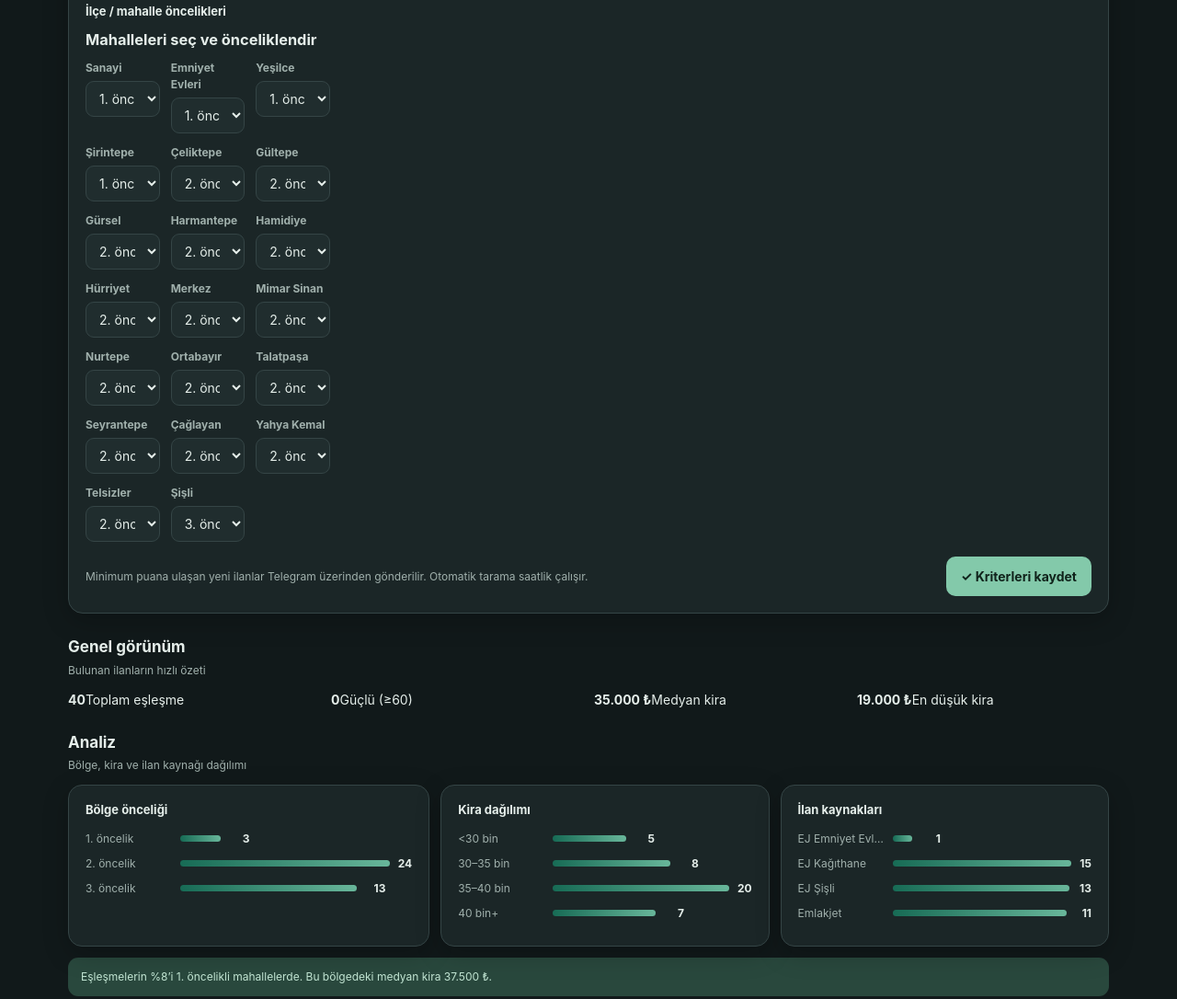
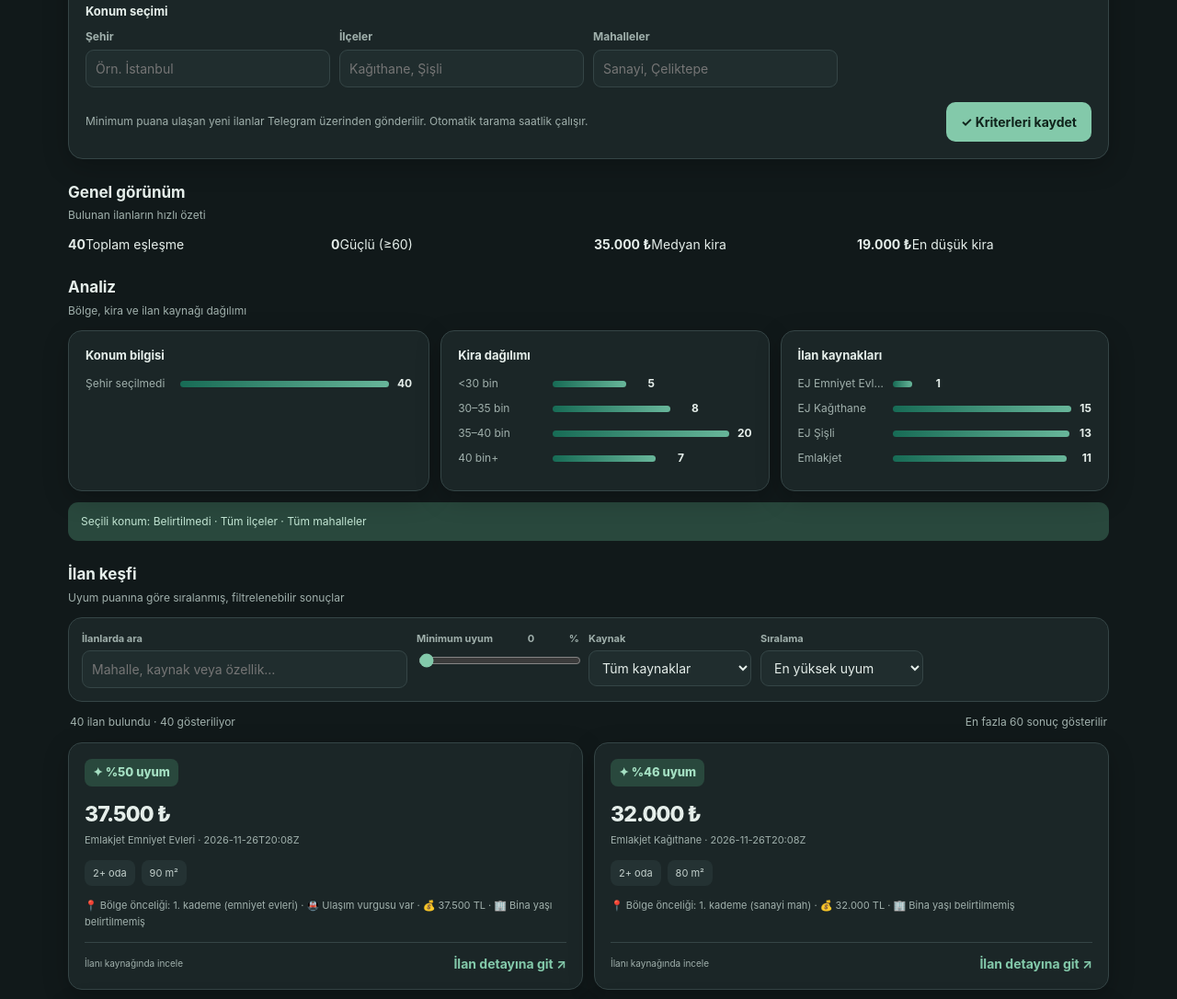
Before and after one commit to pektasf/kira-agent, a plain HTML site: page docs/index.html in a window 1280 px wide. Shown: the part 583-1669 px from the top of the page at 92% size. Drawn offline with Linux system fonts and the light colour scheme; no server answers.

Commit message:
Simplify search location filters and remove priority UI

```diff
--- a/docs/index.html
+++ b/docs/index.html
@@ -14,24 +14,22 @@
 </style></head><body><main class="shell">
 <header class="hero"><div class="brand"><div class="logo">⌂</div><div><div class="eyebrow">Akıllı konut arama asistanı</div><h1>Kira Agent</h1><p>İlanları tara, kriterlerine göre puanla, fırsatları kaçırma.</p></div></div><div class="actions"><button class="btn" id="scanBtn" onclick="run()">▶ Tara</button><button class="btn secondary" id="stopBtn" onclick="stopScan()" disabled>■ Durdur</button><button class="btn secondary" onclick="rescan()" title="Daha önce görülen ilanlar dahil yeniden değerlendirir">Tümünü yeniden tara</button></div></header>
 <div class="statusline"><span class="dot"></span><span>Otomatik tarama aktif</span><span>·</span><span id="upd">Son tarama yükleniyor…</span><span id="errs"></span></div><div id="msg" aria-live="polite"></div>
-<section class="section"><div class="section-head"><div><h2>Arama profilin</h2><p>Konumu ve kriterleri belirle; gerisini Kira Agent takip etsin.</p></div></div><div class="quick-panel"><div id="quickCriteria" class="quick-grid"></div><div style="margin-top:18px"><div style="font-weight:700;font-size:13px;margin-bottom:8px">İlçe / mahalle öncelikleri</div><div id="quickAreas" class="quick-areas"></div></div><div class="quick-actions"><span class="quick-hint">Minimum puana ulaşan yeni ilanlar Telegram üzerinden gönderilir. Otomatik tarama saatlik çalışır.</span><button class="btn" onclick="save()">✓ Kriterleri kaydet</button></div></div></section>
+<section class="section"><div class="section-head"><div><h2>Arama profilin</h2><p>Konumu ve kriterleri belirle; gerisini Kira Agent takip etsin.</p></div></div><div class="quick-panel"><div id="quickCriteria" class="quick-grid"></div><div style="margin-top:18px"><div style="font-weight:700;font-size:13px;margin-bottom:8px">Konum seçimi</div><div id="quickAreas" class="quick-areas"><div><label>Şehir</label><input id="city" placeholder="Örn. İstanbul"></div><div><label>İlçeler</label><input id="districts" placeholder="Kağıthane, Şişli"></div><div><label>Mahalleler</label><input id="neighborhoods" placeholder="Sanayi, Çeliktepe"></div></div></div><div class="quick-actions"><span class="quick-hint">Minimum puana ulaşan yeni ilanlar Telegram üzerinden gönderilir. Otomatik tarama saatlik çalışır.</span><button class="btn" onclick="save()">✓ Kriterleri kaydet</button></div></div></section>
 <section class="section"><div class="section-head"><div><h2>Genel görünüm</h2><p>Bulunan ilanların hızlı özeti</p></div></div><div class="kpis" id="kpi"></div></section>
-<section class="section"><div class="section-head"><div><h2>Analiz</h2><p>Bölge, kira ve ilan kaynağı dağılımı</p></div></div><div class="insights"><div class="panel"><h3>Bölge önceliği</h3><div id="byTier"></div></div><div class="panel"><h3>Kira dağılımı</h3><div id="byPrice"></div></div><div class="panel"><h3>İlan kaynakları</h3><div id="bySrc"></div></div></div><p id="insight" class="insight-note"></p></section>
+<section class="section"><div class="section-head"><div><h2>Analiz</h2><p>Bölge, kira ve ilan kaynağı dağılımı</p></div></div><div class="insights"><div class="panel"><h3>Konum bilgisi</h3><div id="byLocation"></div></div><div class="panel"><h3>Kira dağılımı</h3><div id="byPrice"></div></div><div class="panel"><h3>İlan kaynakları</h3><div id="bySrc"></div></div></div><p id="insight" class="insight-note"></p></section>
 <section class="section"><div class="section-head"><div><h2>İlan keşfi</h2><p>Uyum puanına göre sıralanmış, filtrelenebilir sonuçlar</p></div></div>
-<div class="filters"><div><label>İlanlarda ara</label><input id="fq" placeholder="Mahalle, kaynak veya özellik…" oninput="view()"></div><div><label class="range-label">Minimum uyum <span id="fsv">0</span>%</label><input id="fscore" type="range" min="0" max="100" value="0" oninput="$('fsv').textContent=this.value;view()"></div><div><label>Bölge kademesi</label><select id="ftier" onchange="view()"><option value="">Tüm bölgeler</option><option value="1">1. öncelik</option><option value="2">2. öncelik</option><option value="3">3. öncelik</option></select></div><div><label>Kaynak</label><select id="fsrc" onchange="view()"></select></div><div><label>Sıralama</label><select id="fsort" onchange="view()"><option value="score">En yüksek uyum</option><option value="new">En yeni</option><option value="priceAsc">En düşük kira</option><option value="priceDesc">En yüksek kira</option></select></div></div>
+<div class="filters"><div><label>İlanlarda ara</label><input id="fq" placeholder="Mahalle, kaynak veya özellik…" oninput="view()"></div><div><label class="range-label">Minimum uyum <span id="fsv">0</span>%</label><input id="fscore" type="range" min="0" max="100" value="0" oninput="$('fsv').textContent=this.value;view()"></div><div><label>Kaynak</label><select id="fsrc" onchange="view()"></select></div><div><label>Sıralama</label><select id="fsort" onchange="view()"><option value="score">En yüksek uyum</option><option value="new">En yeni</option><option value="priceAsc">En düşük kira</option><option value="priceDesc">En yüksek kira</option></select></div></div>
 <div class="results-meta"><span id="cnt">İlanlar yükleniyor…</span><span>En fazla 60 sonuç gösterilir</span></div><div id="top"></div></section>
 <section class="section"><details class="settings-wrap"><summary>⚙ Arama ayarları ve kaynak yönetimi <span style="float:right;color:#718096;font-size:11px;font-weight:500">Aç / Kapat　⌄</span></summary><div class="settings-content">
 <h3>Arama kriterleri</h3><div class="form-grid"><div><label>Maksimum kira (TL)</label><input id="budget_max" type="number" step="500"></div><div><label>Minimum oda (2 = 2+1)</label><input id="min_rooms" type="number" min="1" max="5"></div><div><label>Minimum alan (m²)</label><input id="min_sqm" type="number" placeholder="Farketmez"></div><div><label>Maksimum bina yaşı</label><input id="max_building_age" type="number"></div><div><label>Tarama sıklığı</label><select id="frequency_minutes"><option value="60">1 saat</option><option value="180">3 saat</option><option value="360">6 saat</option><option value="720">12 saat</option></select></div><div><label>Telegram minimum uyum (%)</label><input id="send_min_score" type="number" min="0" max="100"></div></div>
 <div class="checks"><label class="ck"><input type="checkbox" id="allow_furnished"> Eşyalı ilanlar dahil</label><label class="ck"><input type="checkbox" id="attic_needs_elevator"> Çatı katında asansör şart</label><label class="ck"><input type="checkbox" id="notify"> Telegram bildirimi açık</label></div>
 <div class="form-grid"><div><label>İstemediğim kelimeler</label><input id="exclude_words" placeholder="bodrum, ara kat"></div><div><label>Tercih ettiğim kelimeler</label><input id="prefer_words" placeholder="balkon, metro, cadde"></div></div>
-<h3>Mahalle öncelikleri</h3><div class="form-grid" id="areas"></div>
-<h3>İlçe ekle</h3><div class="form-grid"><div><label>İlçe adı</label><input id="dn" placeholder="Örn. Beşiktaş"></div><div><label>Öncelik</label><select id="dt"><option value="1">1. öncelik</option><option value="2" selected>2. öncelik</option><option value="3">3. öncelik</option></select></div><div style="align-self:end"><button class="btn" style="width:100%" onclick="addD()">İlçe ekle</button></div></div><div id="dl"></div>
+
 <h3>Kaynak ekle</h3><div class="form-grid"><div><label>Kaynak türü</label><select id="st"><option value="site">Emlak sitesi</option><option value="tg">Telegram kanalı</option></select></div><div><label>Kaynak adı</label><input id="sn" placeholder="Zingat"></div><div><label>Arama bağlantısı / kanal adı</label><input id="su" placeholder="https://… veya kanal adı"></div></div><div style="margin-top:10px"><button class="btn" onclick="addS()">Kaynak ekle</button></div><div id="sl"></div>
 <h3>GitHub bağlantısı</h3><div class="token-grid"><div><label>GitHub token</label><input id="tok" type="password" autocomplete="off"><div class="found">Durdur butonu için token Actions okuma/yazma iznine sahip olmalı.</div></div><div><label>Repo (kullanıcı/repo)</label><input id="repo"></div></div><div class="save-row"><button class="btn" onclick="save()">Ayarları kaydet</button></div></div></details></section>
 </main><script>
 const $=id=>document.getElementById(id),fold=s=>s.replace(/İ/g,"i").replace(/I/g,"ı").toLowerCase().replace(/ç/g,"c").replace(/ş/g,"s").replace(/ğ/g,"g").replace(/ı/g,"i").replace(/ö/g,"o").replace(/ü/g,"u");
 const NUM=["budget_max","min_rooms","min_sqm","max_building_age","frequency_minutes","send_min_score"],CHK=["allow_furnished","attic_needs_elevator","notify"],WORDS=["exclude_words","prefer_words"],DEF={allow_furnished:false,attic_needs_elevator:true,notify:true};
-const AREAS="sanayi mah:Sanayi:1,emniyet evleri:Emniyet Evleri:1,yesilce:Yeşilce:1,sirintepe:Şirintepe:1,celiktepe:Çeliktepe:2,gultepe:Gültepe:2,gursel:Gürsel:2,harmantepe:Harmantepe:2,hamidiye:Hamidiye:2,hurriyet:Hürriyet:2,merkez mah:Merkez:2,mimar sinan:Mimar Sinan:2,nurtepe:Nurtepe:2,ortabayir:Ortabayır:2,talatpasa:Talatpaşa:2,seyrantepe:Seyrantepe:2,caglayan:Çağlayan:2,yahya kemal:Yahya Kemal:2,telsizler:Telsizler:2,sisli:Şişli:3".split(",").map(x=>x.split(":"));
 let S={},D=[],CS=[],ALL=[],activeRunId=null,scanBusy=false,stopRequested=false;
 const tl=n=>n?n.toLocaleString("tr-TR")+" ₺":"?",msg=t=>$("msg").textContent=t,med=a=>{a=a.filter(Boolean).sort((x,y)=>x-y);return a.length?a[a.length>>1]:0};
 $("tok").value=localStorage.tok||"";
@@ -41,10 +39,12 @@ async function getJSON(f){if(!location.hostname.endsWith("github.io")){try{const
  try{const r=await fetch(`https://api.github.com/repos/${$("repo").value}/contents/docs/${f}`,{headers:{Accept:"application/vnd.github.raw+json"}});if(r.ok)return await r.json()}catch(e){}
  try{return await (await fetch(f+"?t="+Date.now())).json()}catch(e){return null}}
 async function load(){
- S=await getJSON("settings.json")||{};D=S.districts||[];CS=S.custom_sources||[];
+ S=await getJSON("settings.json")||{};CS=S.custom_sources||[];
  NUM.forEach(k=>{if(S[k]!=null)$(k).value=S[k]});CHK.forEach(k=>$(k).checked=S[k]??DEF[k]);WORDS.forEach(k=>$(k).value=(S[k]||[]).join(", "));
- $("areas").innerHTML=AREAS.map(([a,n,t])=>{const v=(S.areas||{})[a]??t;return `<div><label>${n}</label><select data-a="${a}">${[["0","Kapalı"],["1","1. öncelik"],["2","2. öncelik"],["3","3. öncelik"]].map(([x,y])=>`<option value="${x}" ${x==v?"selected":""}>${y}</option>`).join("")}</select></div>`}).join("");
- const heads=[...document.querySelectorAll(".settings-content h3")],forms=document.querySelectorAll(".settings-content .form-grid");const ch=heads.find(x=>x.textContent.includes("Arama kriterleri")),ah=heads.find(x=>x.textContent.includes("Mahalle öncelikleri"));if(ch){$("quickCriteria").append(ch);$("quickCriteria").append(forms[0]);const checks=document.querySelector(".settings-content .checks");if(checks)$("quickCriteria").append(checks);}if(ah){$("quickAreas").append(ah);$("quickAreas").append($("areas"));ah.textContent="Mahalleleri seç ve önceliklendir";}chips();srcs();loadRes()}
+ const L=S.locations||{};$("city").value=L.city||"";$("districts").value=(L.districts||[]).join(", ");$("neighborhoods").value=(L.neighborhoods||[]).join(", ");
+ const heads=[...document.querySelectorAll(".settings-content h3")],forms=document.querySelectorAll(".settings-content .form-grid"),ch=heads.find(x=>x.textContent.includes("Arama kriterleri"));
+ if(ch){$("quickCriteria").append(ch);$("quickCriteria").append(forms[0]);const checks=document.querySelector(".settings-content .checks");if(checks)$("quickCriteria").append(checks);}
+ srcs();loadRes()}
 async function loadRes(){
  const R=await getJSON("results.json")||{items:[]};ALL=R.items||[];
  $("upd").textContent="Son tarama: "+(R.updated||"henüz yok")+(R.errors?.length?" · ⚠️ "+R.errors.length+" kaynak hatası":"");
@@ -53,32 +53,28 @@ async function loadRes(){
 function bar(el,rows){const mx=Math.max(1,...rows.map(r=>r[1]));$(el).innerHTML=rows.map(([a,n])=>`<div class="row"><span>${a}</span><div class="bar" style="width:${n/mx*100}%"></div><span>${n}</span></div>`).join("")}
 function report(){
  const it=ALL,pr=it.map(i=>i.price).filter(Boolean).sort((a,b)=>a-b);
- $("kpi").innerHTML=[["Toplam eşleşme",it.length],["Güçlü (≥60)",it.filter(i=>i.score>=60).length],["Medyan kira",tl(med(pr))],["En düşük kira",tl(pr[0])]].map(([a,b])=>`<div class="c"><b>${b}</b><span class="m">${a}</span></div>`).join("");
- bar("byTier",[1,2,3].map(t=>[t+". öncelik",it.filter(i=>i.tier==t).length]));
+ $("kpi").innerHTML=[["Toplam eşleşme",it.length],["Güçlü (≥60)",it.filter(i=>i.score>=60).length],["Medyan kira",tl(med(pr))],["En düşük kira",tl(pr[0])]].map(([a,b])=>'<div class="c"><b>'+b+'</b><span class="m">'+a+'</span></div>').join("");
+ bar("byLocation",[[S.locations?.city||"Şehir seçilmedi",it.length]]);
  bar("byPrice",[["<30 bin",0,3e4],["30–35 bin",3e4,35e3],["35–40 bin",35e3,4e4],["40 bin+",4e4,1e9]].map(([n,a,b])=>[n,it.filter(i=>i.price>=a&&i.price<b).length]));
  bar("bySrc",[...new Set(it.map(i=>i.source))].map(s=>[s.replace("Emlakjet ","EJ "),it.filter(i=>i.source==s).length]));
- const t1=it.filter(i=>i.tier==1);
- $("insight").textContent=it.length?`Eşleşmelerin %${Math.round(t1.length/it.length*100)}’i 1. öncelikli mahallelerde. `+(t1.length?`Bu bölgedeki medyan kira ${tl(med(t1.map(i=>i.price)))}.`:"1. öncelikli bölgede henüz ilan yok; bütçeyi ya da önceliği gevşetmeyi düşün."):"Henüz eşleşen ilan yok."}
+ $("insight").textContent=it.length?"Seçili konum: "+(S.locations?.city||"Belirtilmedi")+" · "+(S.locations?.districts?.join(", ")||"Tüm ilçeler")+" · "+(S.locations?.neighborhoods?.join(", ")||"Tüm mahalleler"):"Henüz eşleşen ilan yok."}
 function view(){
- const q=fold($("fq").value),ms=+$("fscore").value,ft=$("ftier").value,fs=$("fsrc").value;
- const L=ALL.filter(i=>i.score>=ms&&(!ft||i.tier==ft)&&(!fs||i.source==fs)&&(!q||fold(i.url+" "+i.source+" "+(i.notes||[]).join(" ")).includes(q)));
+ const q=fold($("fq").value),ms=+$("fscore").value,fs=$("fsrc").value;
+ const L=ALL.filter(i=>i.score>=ms&&(!fs||i.source==fs)&&(!q||fold(i.url+" "+i.source+" "+(i.notes||[]).join(" ")).includes(q)));
  L.sort({score:(a,b)=>b.score-a.score,priceAsc:(a,b)=>(a.price||9e9)-(b.price||9e9),priceDesc:(a,b)=>(b.price||0)-(a.price||0),new:(a,b)=>(b.found||"").localeCompare(a.found||"")}[$("fsort").value]);
  $("cnt").textContent=L.length+" ilan bulundu · "+Math.min(L.length,60)+" gösteriliyor";
  $("top").innerHTML=L.length?L.slice(0,60).map(i=>{
   const facts=[i.rooms!=null?i.rooms+"+ oda":null,i.sqm?i.sqm+" m²":null,i.age!=null?"Bina yaşı "+i.age:null].filter(Boolean);
-  return `<article class="listing"><div class="listing-top"><span class="score">✦ %${i.score} uyum</span><span class="tier">${i.tier?i.tier+". öncelik":"Bölge bilgisi yok"}</span></div><div class="price">${tl(i.price)}</div><div class="listing-source">${i.source||"İlan kaynağı"} · ${i.found||"Tarih belirtilmemiş"}</div><div class="facts">${facts.map(x=>`<span class="fact">${x}</span>`).join("")||'<span class="fact">Detaylar henüz sınırlı</span>'}</div><div class="notes">${(i.notes||[]).slice(0,4).join(" · ")||"Ek açıklama bulunmuyor."}</div><div class="listing-foot"><span class="found">İlanı kaynağında incele</span><a href="${i.url}" target="_blank" rel="noopener noreferrer">İlan detayına git ↗</a></div></article>`;
+  return `<article class="listing"><div class="listing-top"><span class="score">✦ %${i.score} uyum</span></div><div class="price">${tl(i.price)}</div><div class="listing-source">${i.source||"İlan kaynağı"} · ${i.found||"Tarih belirtilmemiş"}</div><div class="facts">${facts.map(x=>`<span class="fact">${x}</span>`).join("")||'<span class="fact">Detaylar henüz sınırlı</span>'}</div><div class="notes">${(i.notes||[]).slice(0,4).join(" · ")||"Ek açıklama bulunmuyor."}</div><div class="listing-foot"><span class="found">İlanı kaynağında incele</span><a href="${i.url}" target="_blank" rel="noopener noreferrer">İlan detayına git ↗</a></div></article>`;
  }).join(""):'<div class="empty"><b>Bu filtrelerle eşleşen ilan yok</b>Filtreleri gevşetebilir veya yeni tarama başlatabilirsin.</div>';
 }
-function chips(){$("dl").innerHTML=D.map((d,i)=>`<span class="chip">${d.label} · ${d.tier}. öncelik <a href="#" onclick="D.splice(${i},1);chips();return false">×</a></span>`).join("")||'<span class="m">Henüz eklenmedi. Eklediğin ilçe de taranır; kaydetmeyi unutma.</span>'}
-function addD(){const n=$("dn").value.trim();if(!n)return;const a=fold(n);if(!D.some(d=>d.alias==a))D.push({label:n,alias:a,slug:a.replace(/\s+/g,"-"),tier:+$("dt").value});$("dn").value="";chips()}
 function srcs(){$("sl").innerHTML=CS.map((c,i)=>`<span class="chip">${c.type=="tg"?"TG":"Site"} · ${c.name} <a href="#" onclick="CS.splice(${i},1);srcs();return false">×</a></span>`).join("")||'<span class="m">Ek kaynak yok. Siteden filtreli aramanın adresini yapıştır; kaydetmeyi unutma.</span>'}
 function addS(){const t=$("st").value,n=$("sn").value.trim();let u=$("su").value.trim();if(!n||!u)return;if(t=="tg")u=u.replace(/^.*t\.me\/(s\/)?/,"").replace("@","");CS.push({type:t,name:n,url:u});$("sn").value=$("su").value="";srcs()}
 async function save(){
  localStorage.tok=$("tok").value;localStorage.repo=$("repo").value;
- const s={...S,areas:{},districts:D,custom_sources:CS};
+ const s={...S,locations:{city:$("city").value.trim(),districts:$("districts").value.split(",").map(x=>x.trim()).filter(Boolean),neighborhoods:$("neighborhoods").value.split(",").map(x=>x.trim()).filter(Boolean)},custom_sources:CS};
  NUM.forEach(k=>{const v=$(k).value;if(v!=="")s[k]=+v;else delete s[k]});CHK.forEach(k=>s[k]=$(k).checked);
  WORDS.forEach(k=>s[k]=$(k).value.split(",").map(x=>x.trim()).filter(Boolean));
- document.querySelectorAll("[data-a]").forEach(e=>s.areas[e.dataset.a]=+e.value);
  if(!location.hostname.endsWith("github.io")){const r=await fetch("/api/settings",{method:"PUT",headers:{"Content-Type":"application/json"},body:JSON.stringify(s)});if(r.ok){S=s;msg("✅ Sunucuya kaydedildi.");return true}msg("❌ Ayarlar kaydedilemedi: "+r.status);return false}
  const g=await gh("contents/docs/settings.json"),sha=g.ok?(await g.json()).sha:undefined;
  const r=await gh("contents/docs/settings.json",{method:"PUT",body:JSON.stringify({message:"ayarlar",sha,content:btoa(unescape(encodeURIComponent(JSON.stringify(s,null,1))))})});
```
